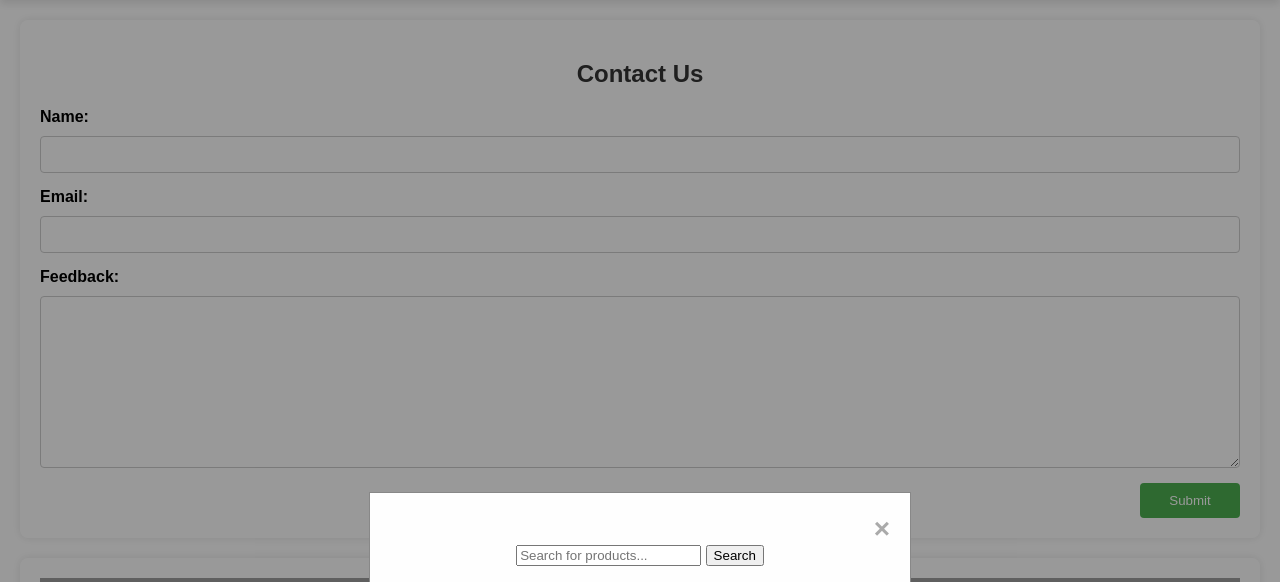
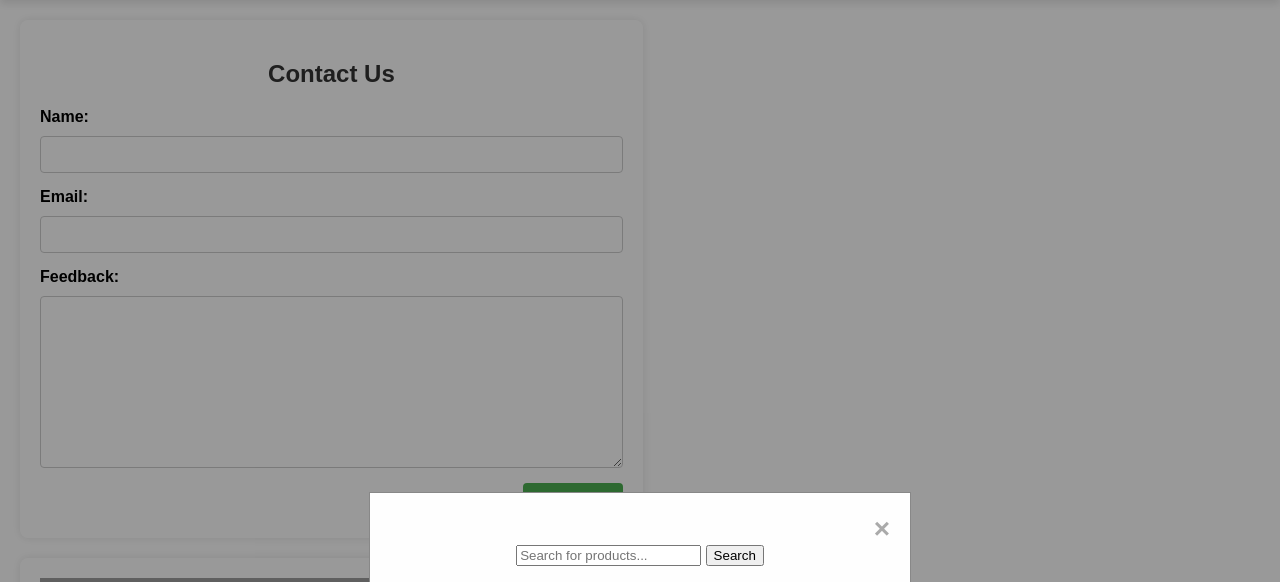
Before and after one commit to sahilgupta43/AccessioMart, a PHP site: page /accessiomart/contactus.php in a window 1280 px wide. Shown: the part 96-678 px from the top of the page. Run offline with PHP 8.4, Linux system fonts and the light colour scheme; grey boxes are pictures that could not be loaded.

Commit message:
css fixed

```diff
--- a/css/styles.css
+++ b/css/styles.css
@@ -286,7 +286,7 @@
 #contact-form,
 #contact-map,
 #contact-address {
-    flex: 0 1 100%;
+    flex: 0 1 47%;
     background-color: #fff;
     padding: 20px;
     border-radius: 8px;
```
